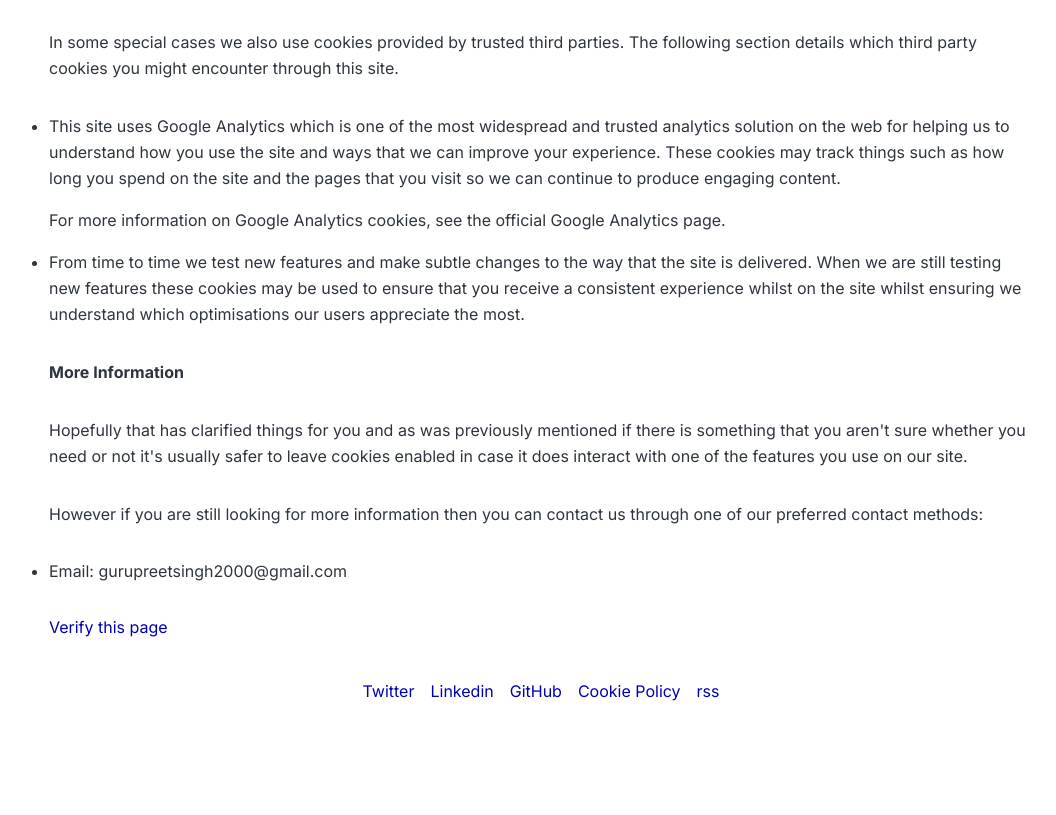
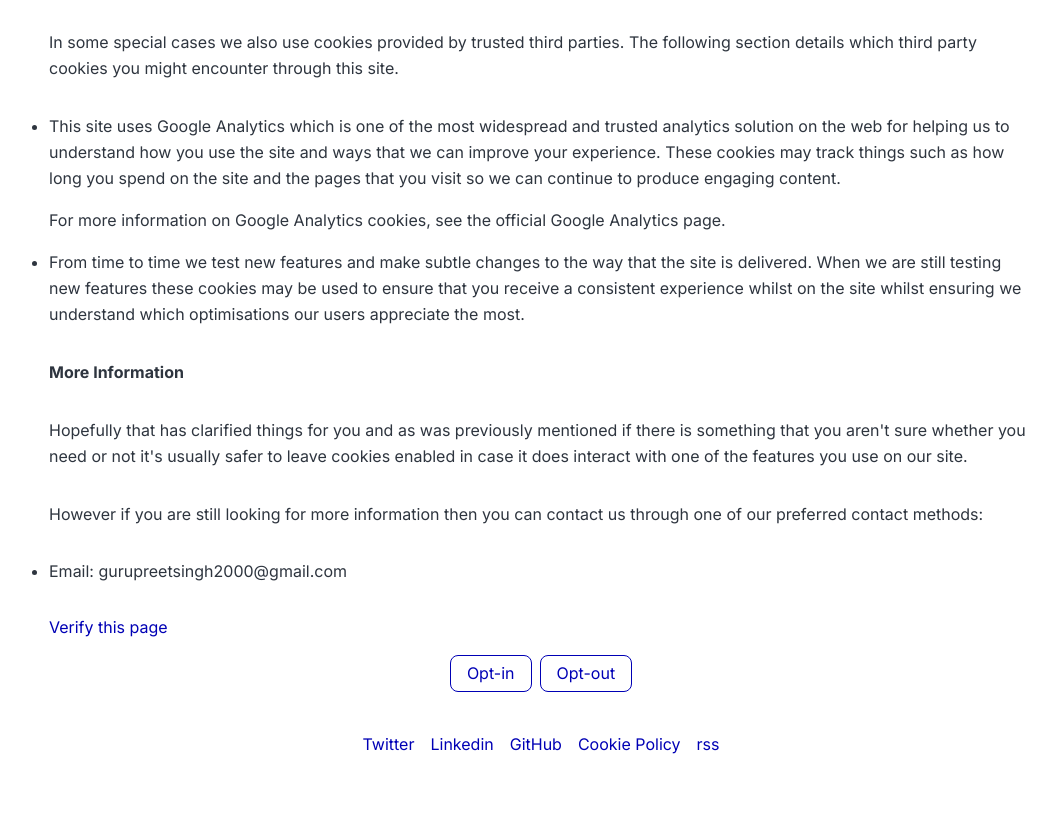
Before and after one commit to hasFlag/hasFlag.github.io, a Gatsby site: page /cookie-policy in a window 1280 px wide. Shown: the part 1198-2013 px from the top of the page, without its empty margins (99-1155 px from the left). Built offline with nearby package versions, Linux system fonts and the light colour scheme; Gatsby itself is replaced by a stand-in of ours.

Commit message:
added opt-in/out option on cookie policy page

```diff
--- a/package.json
+++ b/package.json
@@ -5,7 +5,7 @@
   "version": "1.3.4",
   "author": "Gurpreet Singh <gurupreetsingh2000@gmail.com>",
   "dependencies": {
-    "gatsby": "^3.0.0",
+    "gatsby": "^3.6.2",
     "gatsby-plugin-dark-mode": "^1.1.2",
     "gatsby-plugin-feed": "^3.0.0",
     "gatsby-plugin-gatsby-cloud": "^2.0.0",
--- a/src/components/cookieBanner.js
+++ b/src/components/cookieBanner.js
@@ -1,7 +1,22 @@
 import React, { useState, useEffect } from "react"
 import { Link } from "gatsby"
 
-const CookieBanner = () => {
+export const declineCookieModule = () => {
+  document.cookie =
+      "ga-disable-G-LBFCMQXE49=true; expires=Thu, 31 Dec 2099 23:59:59 UTC;path=/"
+    window.disableStr = 1
+  const date = new Date()
+  date.setDate(date.getDate() + 7)
+  document.cookie = `ga-accepted=true; expires=${date.toGMTString()};path=/`
+}
+
+export const acceptCookieModule = () => {
+  document.cookie = `ga-accepted=true; expires=Thu, 31 Dec 2099 23:59:59 UTC;path=/`
+  document.cookie =
+    "ga-disable-G-LBFCMQXE49=false; expires=Thu, 31 Dec 1987 23:59:59 UTC;path=/"
+}
+
+export const CookieBanner = () => {
   function getCookie(name) {
     return document.cookie.indexOf(name) >= 0 ? true : false
   }
@@ -16,19 +31,12 @@ const CookieBanner = () => {
   }, [])
 
   function declineCookie() {
-    document.cookie =
-      "ga-disable-G-LBFCMQXE49=true; expires=Thu, 31 Dec 2099 23:59:59 UTC;path=/"
-    window.disableStr = 1
-    const date = new Date()
-    date.setDate(date.getDate() + 7)
-    document.cookie = `ga-accepted=true; expires=${date.toGMTString()};path=/`
+    declineCookieModule();
     setShowBanner(false)
   }
 
   function acceptCookie() {
-    document.cookie = `ga-accepted=true; expires=Thu, 31 Dec 2099 23:59:59 UTC;path=/`
-    document.cookie =
-      "ga-disable-G-LBFCMQXE49=false; expires=Thu, 31 Dec 1987 23:59:59 UTC;path=/"
+    acceptCookieModule();
     setShowBanner(false)
   }
 
@@ -51,5 +59,3 @@ const CookieBanner = () => {
     )
   )
 }
-
-export default CookieBanner
--- a/src/pages/about.js
+++ b/src/pages/about.js
@@ -4,7 +4,7 @@ import { graphql } from "gatsby"
 import Layout from "../components/layout"
 import SEO from "../components/seo"
 import Bio from "../components/bio"
-import CookieBanner from "../components/cookieBanner"
+import { CookieBanner } from "../components/cookieBanner"
 
 const About = ({ data, location }) => {
   const siteTitle = data.site.siteMetadata?.title || `Title`
--- a/src/pages/blog.js
+++ b/src/pages/blog.js
@@ -3,7 +3,7 @@ import { Link, graphql } from "gatsby"
 
 import Layout from "../components/layout"
 import SEO from "../components/seo"
-import CookieBanner from "../components/cookieBanner"
+import {CookieBanner} from "../components/cookieBanner"
 
 const Posts = React.lazy(() => import('../components/posts'));
 
--- a/src/pages/cookie-policy.js
+++ b/src/pages/cookie-policy.js
@@ -3,6 +3,7 @@ import { graphql } from "gatsby"
 
 import Layout from "../components/layout"
 import SEO from "../components/seo"
+import {declineCookieModule, acceptCookieModule} from "../components/cookieBanner"
 
 const CookiePolicy = ({ data, location }) => {
   const siteTitle = data.site.siteMetadata?.title || `Title`
@@ -85,6 +86,10 @@ const CookiePolicy = ({ data, location }) => {
         <li>Email: gurupreetsingh2000@gmail.com</li>
       </ul>
       <a href="https://www.cookiepolicygenerator.com/live.php?token=tux8ZukyWoAfO8yKL2kNs6pDcz3Xxu3o">Verify this page</a>
+      <div className="opt-in-out">
+        <button onClick={() => acceptCookieModule()}>Opt-in</button>
+        <button onClick={() => declineCookieModule()}>Opt-out</button>
+      </div>
     </Layout>
   )
 }
--- a/src/pages/index.js
+++ b/src/pages/index.js
@@ -4,7 +4,7 @@ import { Link, graphql } from "gatsby"
 import Bio from "../components/bio"
 import Layout from "../components/layout"
 import SEO from "../components/seo"
-import CookieBanner from "../components/cookieBanner"
+import {CookieBanner} from "../components/cookieBanner"
 
 const Posts = React.lazy(() => import('../components/posts'));
 const Projects = React.lazy(() => import('../components/projects'));
--- a/src/pages/tags.js
+++ b/src/pages/tags.js
@@ -6,7 +6,7 @@ import kebabCase from "lodash/kebabCase"
 
 import Layout from "../components/layout"
 import SEO from "../components/seo"
-import CookieBanner from "../components/cookieBanner"
+import {CookieBanner} from "../components/cookieBanner"
 
 const TagsPage = ({
   data: {
--- a/src/style.css
+++ b/src/style.css
@@ -62,6 +62,7 @@
   --color-heading-black: black;
   --color-bg: #fff;
   --color-theme-toggle: #000;
+  --color-bg-hover: rgb(252, 252, 252)
 
   --cookie-text: rgb(94, 101, 194);
   --cookie-bg: rgb(240, 237, 255);
@@ -101,6 +102,7 @@ body.dark {
   --color-heading: #fff;
   --color-heading-black: #fff;
   --color-bg: #1a202c;
+  --color-bg-hover: #0a0d13;
   --color-theme-toggle: #ffc600;
   --cookie-bg: rgb(103 103 104);
   --cookie-text: #fff;
@@ -144,6 +146,11 @@ button {
   padding-right: var(--spacing-4);
   cursor: pointer;
   border: 1px solid var(--color-primary);
+}
+
+button:hover,
+button:focus {
+  background-color: var(--color-bg-hover);
 }
 
 footer {
@@ -619,8 +626,14 @@ a.active {
   row-gap: var(--spacing-2);
 }
 
-.cookie-banner button:first-child {
+.cookie-banner button:first-child,
+.opt-in-out button:first-child {
   margin-right: var(--spacing-2);
+}
+
+.opt-in-out {
+  text-align: center;
+  margin-top: var(--spacing-4);
 }
 
 /* Media queries */
--- a/src/templates/blog-post.js
+++ b/src/templates/blog-post.js
@@ -3,7 +3,7 @@ import { Link, graphql } from "gatsby"
 
 import Layout from "../components/layout"
 import SEO from "../components/seo"
-import CookieBanner from "../components/cookieBanner"
+import {CookieBanner} from "../components/cookieBanner"
 
 const BlogPostTemplate = ({ data, location }) => {
   const post = data.markdownRemark
--- a/src/templates/tags.js
+++ b/src/templates/tags.js
@@ -1,7 +1,7 @@
 import React from "react"
 import Layout from "../components/layout"
 import SEO from "../components/seo"
-import CookieBanner from "../components/cookieBanner"
+import {CookieBanner} from "../components/cookieBanner"
 
 // Components
 import { Link, graphql } from "gatsby"
```
Also changed, not shown: 1 other file.
